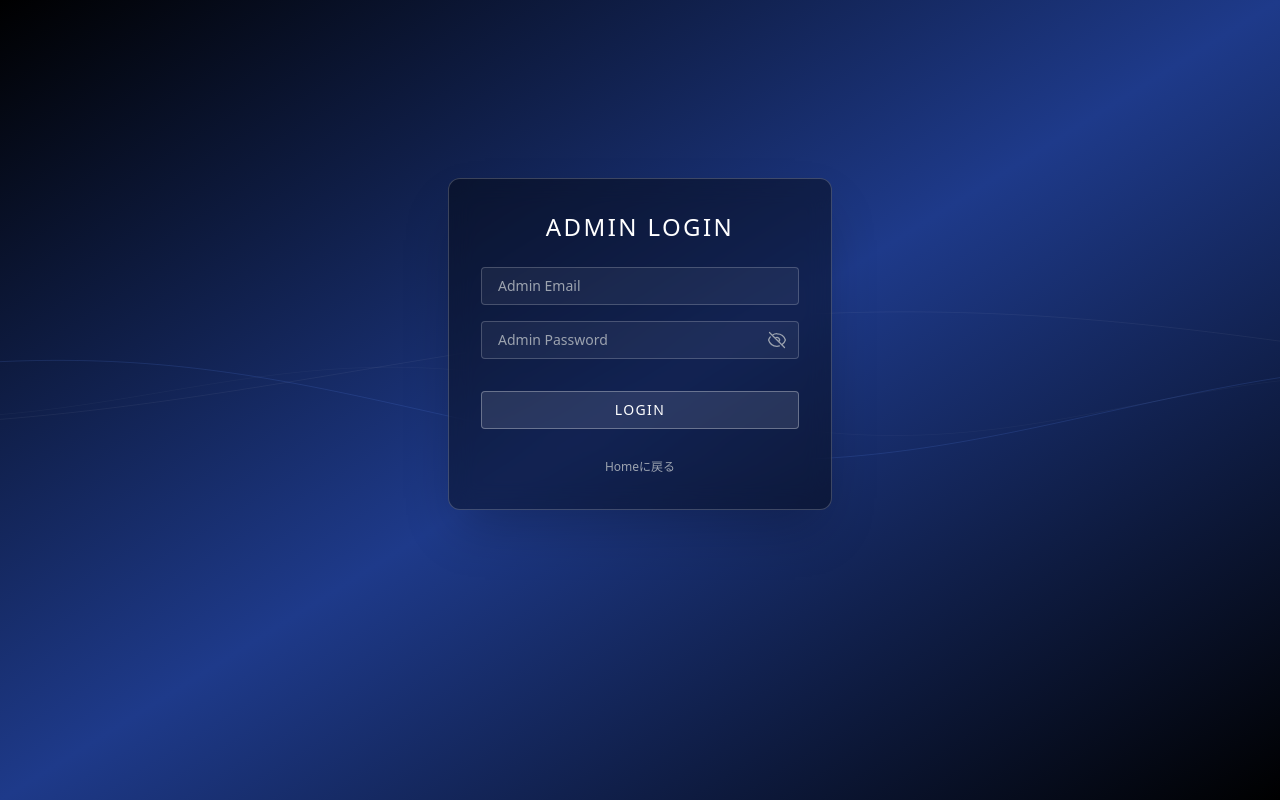
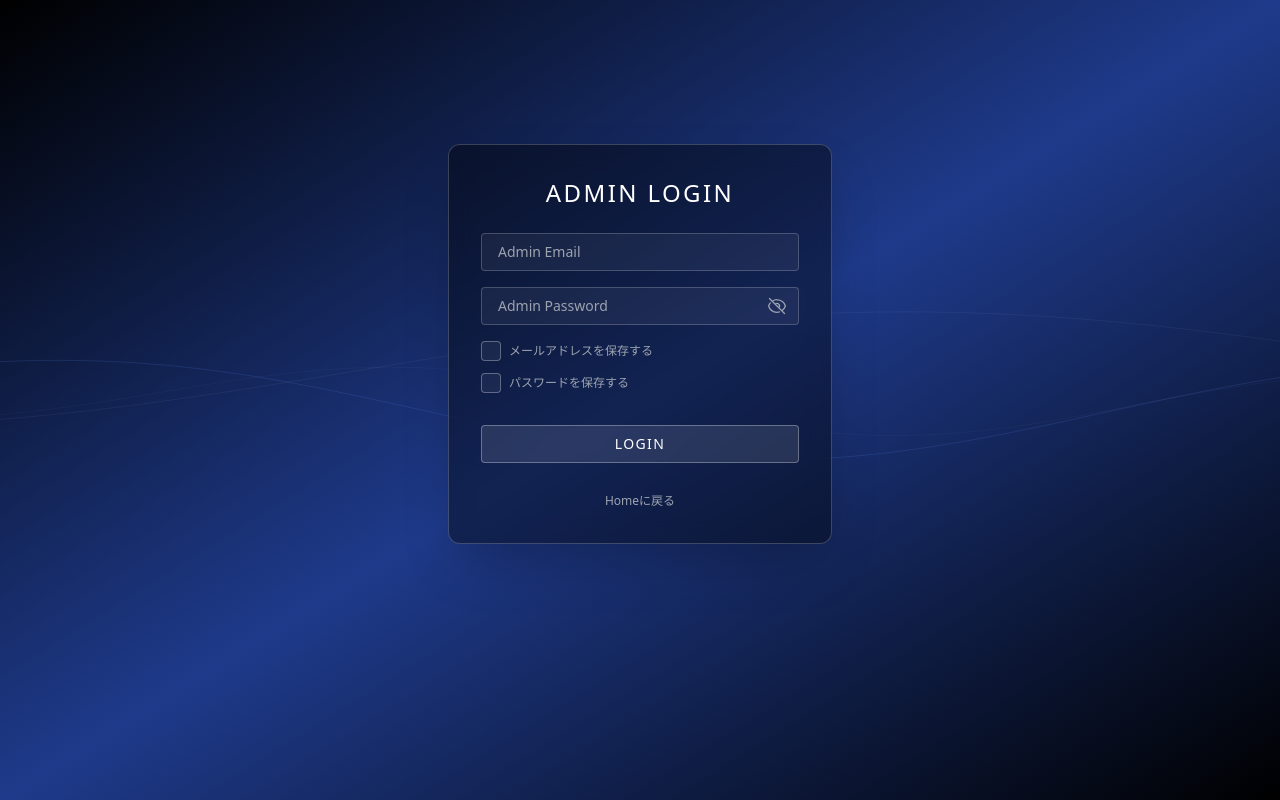
Before and after one commit to luxewave0002-svg/lw001, a PHP site: page /admin.php in a window 1280 px wide. Run offline with PHP 8.4, Linux system fonts and the light colour scheme; some libraries are stand-ins or nearby versions.

Commit message:
add: Adminログインにもメール/パスワード保存チェックボックスを追加

```diff
--- a/admin.php
+++ b/admin.php
@@ -602,6 +602,28 @@ if (isset($_SESSION['is_admin']) && $_SESSION['is_admin'] === true) {
                                     </svg>
                                 </button>
                             </div>
+
+                            <div class="flex flex-col gap-3">
+                                <label class="flex items-center gap-2 text-xs text-gray-400 select-none cursor-pointer">
+                                    <input type="checkbox" id="rememberAdminEmail" class="sr-only">
+                                    <span class="w-5 h-5 shrink-0 rounded border border-white/30 bg-white/5 flex items-center justify-center transition-colors" id="rememberAdminEmailBox">
+                                        <svg id="rememberAdminEmailCheckIcon" class="w-3.5 h-3.5 text-black hidden" xmlns="http://www.w3.org/2000/svg" viewBox="0 0 20 20" fill="currentColor">
+                                            <path fill-rule="evenodd" d="M16.704 5.29a1 1 0 010 1.415l-7.5 7.5a1 1 0 01-1.415 0l-3.5-3.5a1 1 0 111.415-1.414L8.5 12.086l6.79-6.795a1 1 0 011.414 0z" clip-rule="evenodd" />
+                                        </svg>
+                                    </span>
+                                    メールアドレスを保存する
+                                </label>
+                                <label class="flex items-center gap-2 text-xs text-gray-400 select-none cursor-pointer">
+                                    <input type="checkbox" id="rememberAdminPassword" class="sr-only">
+                                    <span class="w-5 h-5 shrink-0 rounded border border-white/30 bg-white/5 flex items-center justify-center transition-colors" id="rememberAdminPasswordBox">
+                                        <svg id="rememberAdminPasswordCheckIcon" class="w-3.5 h-3.5 text-black hidden" xmlns="http://www.w3.org/2000/svg" viewBox="0 0 20 20" fill="currentColor">
+                                            <path fill-rule="evenodd" d="M16.704 5.29a1 1 0 010 1.415l-7.5 7.5a1 1 0 01-1.415 0l-3.5-3.5a1 1 0 111.415-1.414L8.5 12.086l6.79-6.795a1 1 0 011.414 0z" clip-rule="evenodd" />
+                                        </svg>
+                                    </span>
+                                    パスワードを保存する
+                                </label>
+                            </div>
+
                             <button type="submit" class="mt-4 bg-white/10 hover:bg-white/20 text-white py-2 rounded tracking-widest text-sm transition-all border border-white/30">LOGIN</button>
                         </form>
                         <div class="mt-6 text-center">
@@ -1009,6 +1031,58 @@ if (isset($_SESSION['is_admin']) && $_SESSION['is_admin'] === true) {
     </div>
 
     <script>
+        // Adminログイン情報の保存・自動入力（ブラウザのlocalStorageにのみ保存。サーバーには送信しません）
+        (function() {
+            const emailInput = document.querySelector('input[name="admin_email"]');
+            const passwordInput = document.getElementById('admin_password');
+            const rememberEmail = document.getElementById('rememberAdminEmail');
+            const rememberEmailBox = document.getElementById('rememberAdminEmailBox');
+            const rememberEmailCheckIcon = document.getElementById('rememberAdminEmailCheckIcon');
+            const rememberPassword = document.getElementById('rememberAdminPassword');
+            const rememberPasswordBox = document.getElementById('rememberAdminPasswordBox');
+            const rememberPasswordCheckIcon = document.getElementById('rememberAdminPasswordCheckIcon');
+            const loginForm = emailInput ? emailInput.closest('form') : null;
+            if (!emailInput || !passwordInput || !rememberEmail || !rememberPassword || !loginForm) return;
+
+            function syncVisual(checkbox, box, icon) {
+                if (checkbox.checked) {
+                    box.classList.add('bg-white', 'border-white');
+                    icon.classList.remove('hidden');
+                } else {
+                    box.classList.remove('bg-white', 'border-white');
+                    icon.classList.add('hidden');
+                }
+            }
+            rememberEmail.addEventListener('change', () => syncVisual(rememberEmail, rememberEmailBox, rememberEmailCheckIcon));
+            rememberPassword.addEventListener('change', () => syncVisual(rememberPassword, rememberPasswordBox, rememberPasswordCheckIcon));
+
+            const savedEmail = localStorage.getItem('lw_saved_admin_email');
+            const savedPassword = localStorage.getItem('lw_saved_admin_password');
+            if (savedEmail !== null) {
+                emailInput.value = savedEmail;
+                rememberEmail.checked = true;
+            }
+            if (savedPassword !== null) {
+                passwordInput.value = savedPassword;
+                rememberPassword.checked = true;
+            }
+            syncVisual(rememberEmail, rememberEmailBox, rememberEmailCheckIcon);
+            syncVisual(rememberPassword, rememberPasswordBox, rememberPasswordCheckIcon);
+
+            loginForm.addEventListener('submit', function() {
+                if (rememberEmail.checked) {
+                    localStorage.setItem('lw_saved_admin_email', emailInput.value);
+                } else {
+                    localStorage.removeItem('lw_saved_admin_email');
+                }
+                if (rememberPassword.checked) {
+                    localStorage.setItem('lw_saved_admin_password', passwordInput.value);
+                } else {
+                    localStorage.removeItem('lw_saved_admin_password');
+                }
+            });
+        })();
+
         function togglePasswordVisibility(inputId, iconId) {
             const input = document.getElementById(inputId);
             const icon = document.getElementById(iconId);
```
